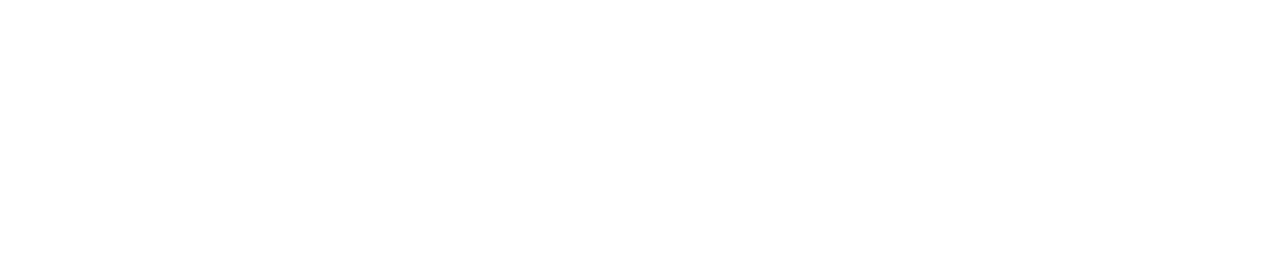
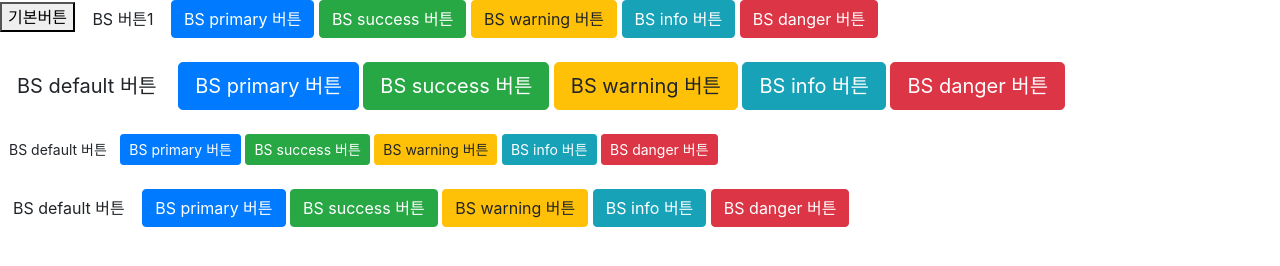
Before and after one commit to Leemainsw/Bootstrap_Study, a plain HTML site: page index.html in a window 1280 px wide. Drawn offline with nearby package versions, Linux system fonts and the light colour scheme.

Commit message:
2. 부트스트랩 버튼 사용하기
using class name

```diff
--- a/index.html
+++ b/index.html
@@ -3,9 +3,51 @@
 <head>
     <meta charset="UTF-8">
     <title>Title</title>
-    <link rel ="stylesheet" href="css/bootstrap.css">
+    <link rel="stylesheet" href="css/bootstrap.css">
+    <link rel="stylesheet" href="css/site.css">
 </head>
 <body>
+
+<div>
+    <button type="button">기본버튼</button>
+    <button type="button" class="btn">BS 버튼1</button>
+    <button type="button" class="btn btn-primary">BS primary 버튼</button>
+    <button type="button" class="btn btn-success">BS success 버튼</button>
+    <button type="button" class="btn btn-warning">BS warning 버튼</button>
+    <button type="button" class="btn btn-info">BS info 버튼</button>
+    <button type="button" class="btn btn-danger">BS danger 버튼</button>
+</div>
+<br>
+
+<div>
+    <button type="button" class="btn btn-default btn-lg">BS default 버튼</button>
+    <button type="button" class="btn btn-primary btn-lg">BS primary 버튼</button>
+    <button type="button" class="btn btn-success btn-lg">BS success 버튼</button>
+    <button type="button" class="btn btn-warning btn-lg">BS warning 버튼</button>
+    <button type="button" class="btn btn-info btn-lg">BS info 버튼</button>
+    <button type="button" class="btn btn-danger btn-lg">BS danger 버튼</button>
+</div>
+<br>
+
+<div>
+    <button type="button" class="btn btn-default btn-sm">BS default 버튼</button>
+    <button type="button" class="btn btn-primary btn-sm">BS primary 버튼</button>
+    <button type="button" class="btn btn-success btn-sm">BS success 버튼</button>
+    <button type="button" class="btn btn-warning btn-sm">BS warning 버튼</button>
+    <button type="button" class="btn btn-info btn-sm">BS info 버튼</button>
+    <button type="button" class="btn btn-danger btn-sm">BS danger 버튼</button>
+</div>
+<br>
+
+<div>
+    <button type="button" class="btn btn-default btn-xs">BS default 버튼</button>
+    <button type="button" class="btn btn-primary btn-xs">BS primary 버튼</button>
+    <button type="button" class="btn btn-success btn-xs">BS success 버튼</button>
+    <button type="button" class="btn btn-warning btn-xs">BS warning 버튼</button>
+    <button type="button" class="btn btn-info btn-xs">BS info 버튼</button>
+    <button type="button" class="btn btn-danger btn-xs">BS danger 버튼</button>
+</div>
+<br>
 
 <script src="https://ajax.googleapis.com/ajax/libs/jquery/1.12.4/jquery.min.js"></script>
 <script type="text/javascript" src="js/bootstrap.js"></script>
```
Also changed, not shown: css/site.css (added).
